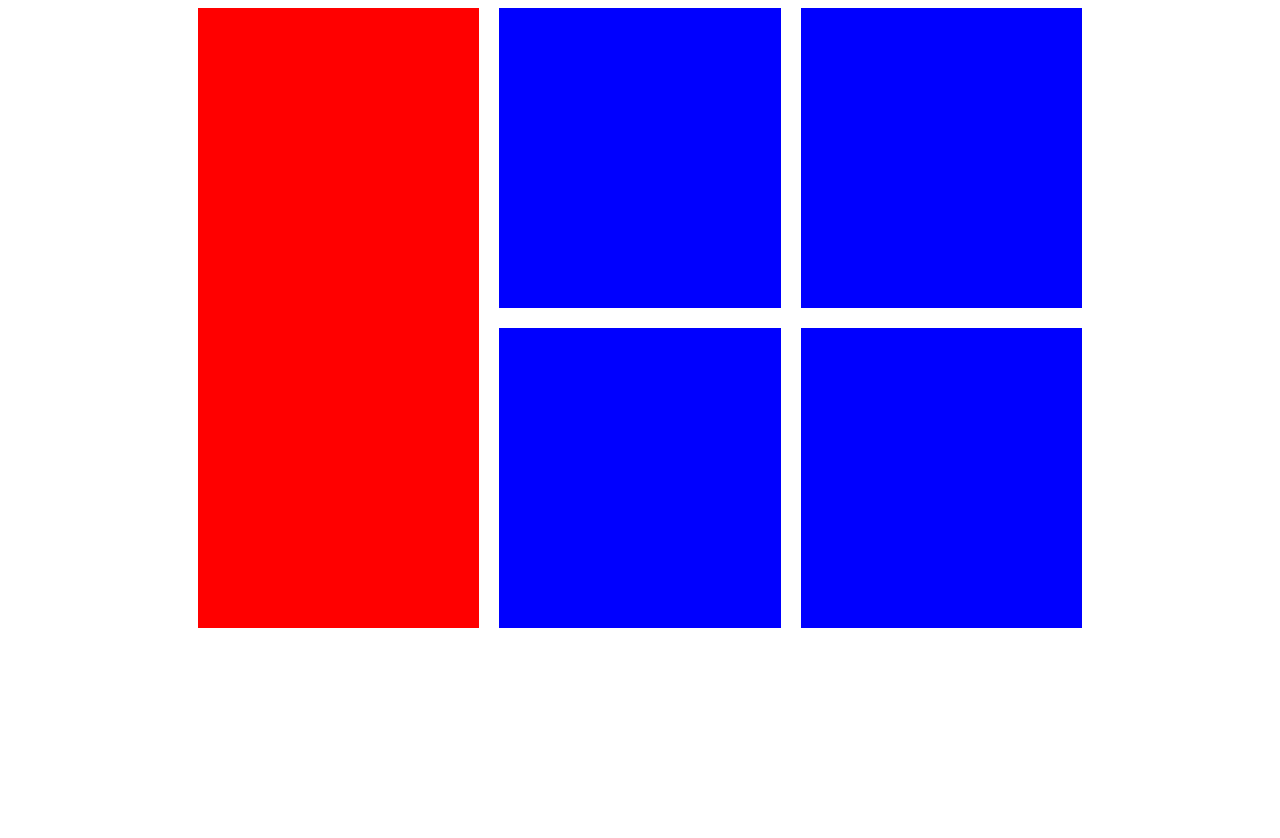
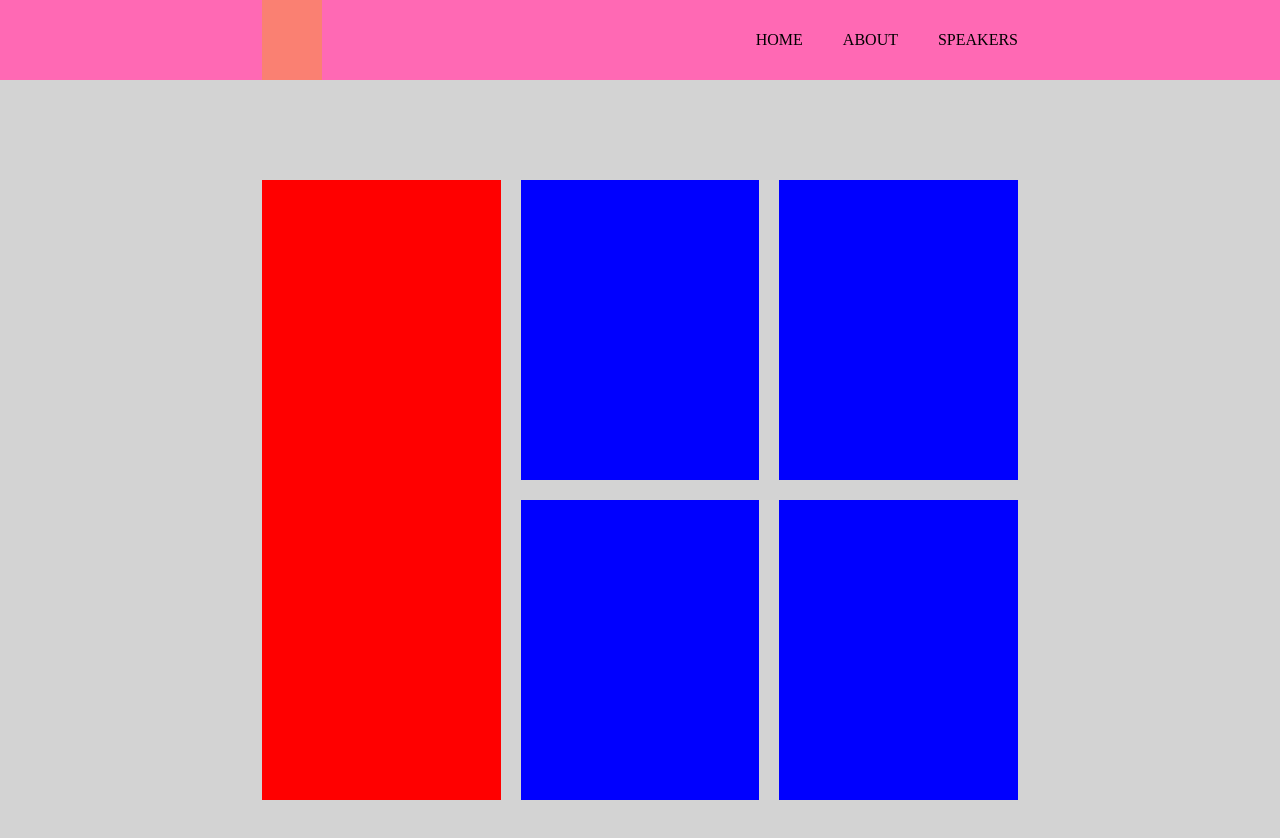
Before and after one commit to danmcatee/grid-examples, a plain HTML site: page index.html in a window 1280 px wide. Before the commit the page ends 800 px from the top, so only its background shows below. Drawn offline with Linux system fonts and the light colour scheme.

Commit message:
add header

```diff
--- a/index.html
+++ b/index.html
@@ -8,6 +8,17 @@
     <title>Document</title>
   </head>
   <body>
+    <nav class="nav-bar">
+      <div class="nav-wrapper">
+        <div class="logo"></div>
+        <ul class="nav-list">
+          <li>HOME</li>
+          <li>ABOUT</li>
+          <li>SPEAKERS</li>
+        </ul>
+      </div>
+    </nav>
+    <section id="content-grid">
       <div id="wrapper">
         <div class="red"></div>
         <div class="blue card-1"></div>
@@ -15,5 +26,6 @@
         <div class="blue card-3"></div>
         <div class="blue card-4"></div>
       </div>
+    </section>
   </body>
 </html>
--- a/style.css
+++ b/style.css
@@ -1,3 +1,46 @@
+body {
+  margin: 0;
+}
+
+.nav-bar {
+  background-color: hotpink;
+  height: 80px;
+  padding: 0 100px;
+}
+
+.nav-wrapper {
+  width: 70%;
+  margin: 0 auto;
+  height: 100%;
+  display: flex;
+  align-items: center;
+  justify-content: space-between;
+}
+
+.logo {
+  height: 100%;
+  background-color: salmon;
+  width: 60px;
+}
+
+.nav-list {
+  list-style: none;
+  display: flex;
+}
+
+.nav-list li {
+  margin-right: 40px;
+}
+
+.nav-list li:last-of-type {
+  margin: 0;
+}
+
+#content-grid {
+  background-color: lightgrey;
+  padding: 100px;
+}
+
 #wrapper {
   width: 70%;
   margin: 0 auto;
```
Lines whose indentation alone changed are shown as unchanged.
